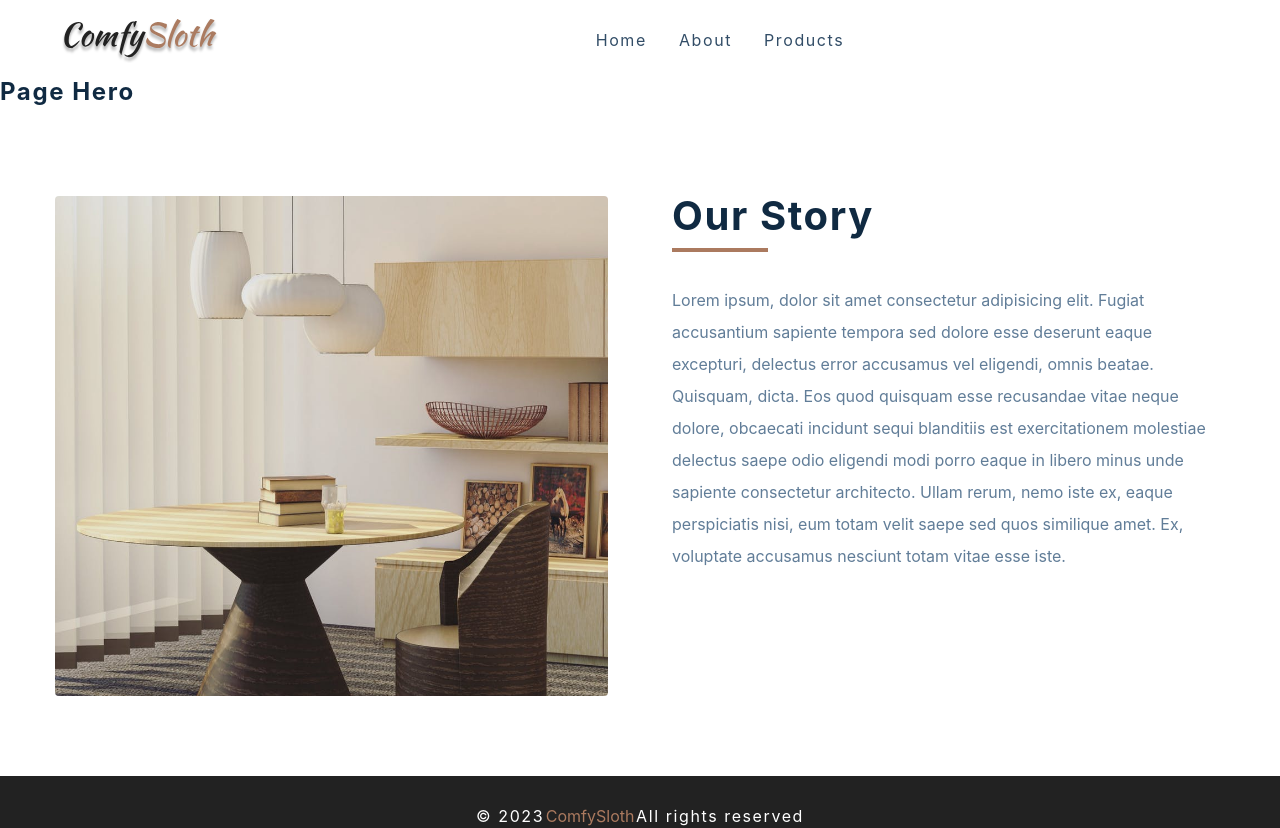
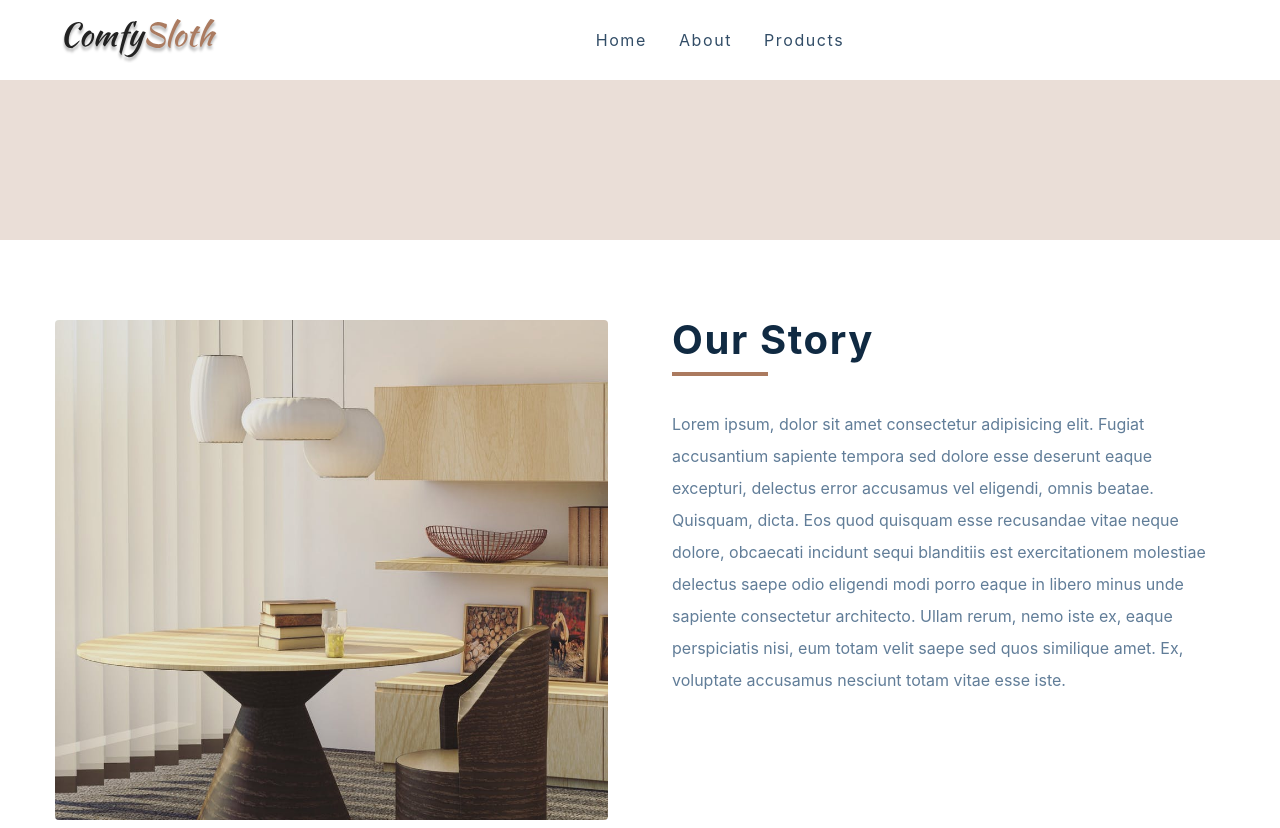
Before and after one commit to aida708/E-commerce, a React (Create React App) app: page /about in a window 1280 px wide. Shown: the top 828 px of the page. Built offline with nearby package versions, Linux system fonts and the light colour scheme.

Commit message:
sidebar & pageHero

```diff
--- a/src/components/PageHero.js
+++ b/src/components/PageHero.js
@@ -1,9 +1,9 @@
-import React from 'react'
-import styled from 'styled-components'
-import { Link } from 'react-router-dom'
+import React from "react";
+import styled from "styled-components";
+import { Link } from "react-router-dom";
 const PageHero = () => {
-  return <h4>page hero</h4>
-}
+  return <Wrapper></Wrapper>;
+};
 
 const Wrapper = styled.section`
   background: var(--clr-primary-10);
@@ -21,6 +21,6 @@ const Wrapper = styled.section`
   a:hover {
     color: var(--clr-primary-1);
   }
-`
+`;
 
-export default PageHero
+export default PageHero;
--- a/src/pages/AboutPage.js
+++ b/src/pages/AboutPage.js
@@ -6,7 +6,7 @@ import aboutImg from "../assets/hero-bcg.jpeg";
 const AboutPage = () => {
   return (
     <main>
-      <PageHero />
+      <PageHero title="about" />
       <Wrapper className="page section section-center">
         <img src={aboutImg} alt="nice desk" />
         <article>
```
